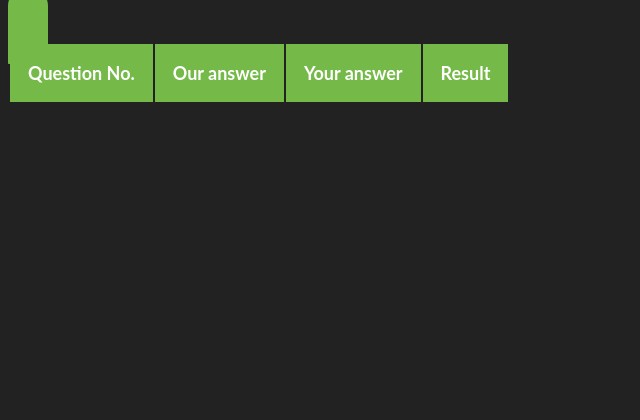
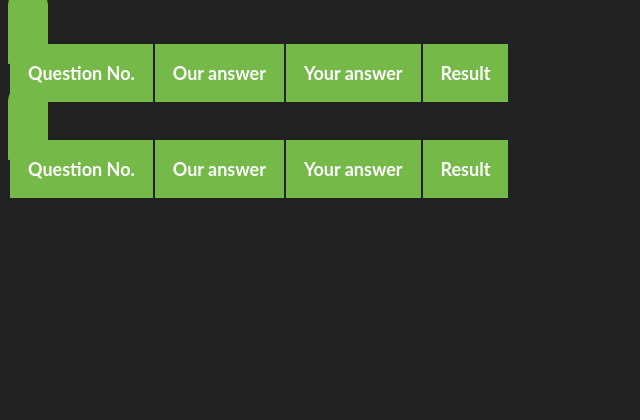
Before and after one commit to firchatn/how-much-you-know-me, a Django app: a page that uses meandhim/templates/meandhim/result.html in a window 1280 px wide. Shown: the top 420 px of the page, without its empty margins (0-640 px from the left). Run offline with Django 3.2, Linux system fonts and the light colour scheme; data comes from the database, SQL or seed files in the repository; both versions use the stored data as it was after the commit; lists and menus that the app fills with data are empty.

Commit message:
update code

```diff
--- a/meandhim/templates/meandhim/result.html
+++ b/meandhim/templates/meandhim/result.html
@@ -38,6 +38,35 @@
                 </div>
             </div>
         </div>
+
+        <div class="row">
+            <div class="col-sm-8 col-sm-offset-2">
+                <div id="result-of-question" class="pulse animated" >
+                    <span id="totalCorrect" class="pull-right"></span>
+                    <table class="table table-hover table-responsive" >
+                        <thead>
+                            <tr>
+                                <th>Question No.</th>
+                                <th>Our answer</th>
+                                <th>Your answer</th>
+                                <th>Result</th>
+                            </tr>
+                            {% for i in ans %}
+                            <tr>
+                                <th> {{i.question.id}}</th>
+                                <th>{{ i.choice }}</th>
+                                <th>{{ i.user }}</th>
+                                <th>{{ i.score }}</th>
+                            </tr>
+                            {% endfor %}
+                        </thead>
+                        <tbody id="quizResult"></tbody>
+                    </table>
+                </div>
+            </div>
+        </div>
+
+
     </div>
 </body>
 </html>
--- a/meandhim/views.py
+++ b/meandhim/views.py
@@ -25,7 +25,8 @@ def index(request):
 def result(request, name):
 	userval = user.objects.filter(name=name)[:1].get()
 	rep = response.objects.filter(user=userval).all()
-	return render(request, 'meandhim/result.html', {'rep' : rep})
+	ans = anwser.objects.filter(user=userval).all()
+	return render(request, 'meandhim/result.html', {'rep' : rep, 'ans' : ans})
 
 def share(request, name):
 	return render(request, 'meandhim/share.html')
```
Also changed, not shown: db.sqlite3, 1 other file.
